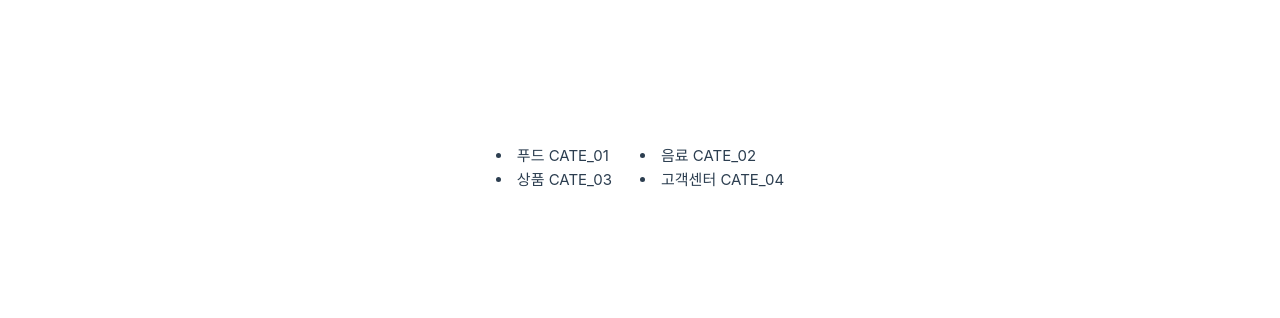
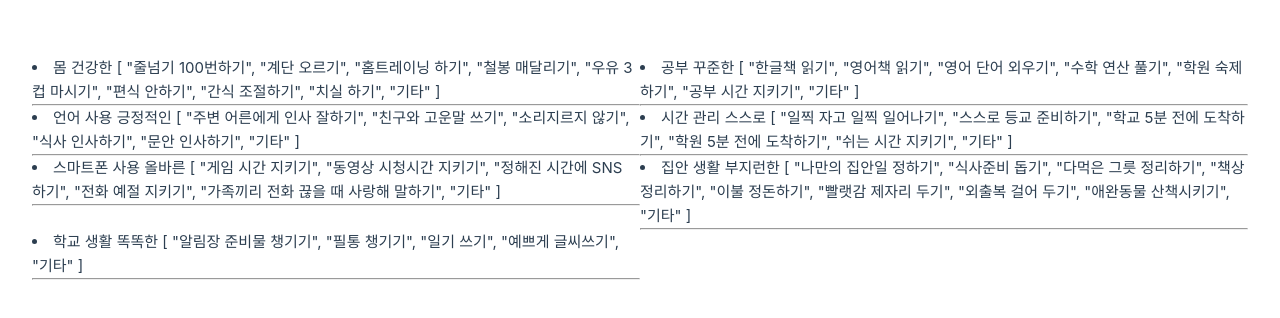
Before and after one commit to qkralsgml78-hello-vue/qkralsgml78-hello-vue.github.io, a Vue app: page / in a window 1280 px wide. Shown: the part 232-550 px from the top of the page. Built offline with nearby package versions, Linux system fonts and the light colour scheme.

Commit message:
모든 목록 출력

```diff
--- a/src/App.vue
+++ b/src/App.vue
@@ -1,14 +1,15 @@
 <script setup>
 import { ref } from 'vue'
-import category from "@/assets/category.json"
+import category from "@/assets/habitCategory.json"
 
-const categories = ref(category)
+const Category = ref(category)
 //const parentMessage = ref('Parent')
 //const items = ref([{ message: 'Foo' }, { message: 'Bar'}])
 </script>
 
 <template>
-  <li v-for= "(item) in categories">
-     {{ item.name }} {{ item.code}}
+  <li v-for= "(item) in Category">
+     {{ item.type }} {{ item.prefix }} {{ item.categorySubDivision }}
+     <hr>
   </li>
 </template>
--- /dev/null
+++ b/src/assets/habitCategory.json
@@ -0,0 +1,37 @@
+[
+        {
+        "type": "몸",
+        "prefix": "건강한",
+        "categorySubDivision": ["줄넘기 100번하기", "계단 오르기", "홈트레이닝 하기", "철봉 매달리기", "우유 3컵 마시기", "편식 안하기", "간식 조절하기", "치실 하기", "기타"]
+        },
+        {
+        "type": "공부",
+        "prefix": "꾸준한",
+        "categorySubDivision": ["한글책 읽기", "영어책 읽기", "영어 단어 외우기", "수학 연산 풀기", "학원 숙제 하기", "공부 시간 지키기", "기타"]
+        },
+        {
+        "type": "언어 사용",
+        "prefix": "긍정적인",
+        "categorySubDivision": ["주변 어른에게 인사 잘하기", "친구와 고운말 쓰기", "소리지르지 않기", "식사 인사하기", "문안 인사하기", "기타"]
+        },
+        {
+        "type": "시간 관리",
+        "prefix": "스스로",
+        "categorySubDivision": ["일찍 자고 일찍 일어나기", "스스로 등교 준비하기", "학교 5분 전에 도착하기", "학원 5분 전에 도착하기", "쉬는 시간 지키기", "기타"]
+        },
+        {
+        "type": "스마트폰 사용",
+        "prefix": "올바른",
+        "categorySubDivision": ["게임 시간 지키기", "동영상 시청시간 지키기", "정해진 시간에 SNS 하기", "전화 예절 지키기", "가족끼리 전화 끊을 때 사랑해 말하기", "기타"]
+        },
+        {
+        "type": "집안 생활",
+        "prefix": "부지런한",
+        "categorySubDivision": ["나만의 집안일 정하기", "식사준비 돕기", "다먹은 그릇 정리하기", "책상 정리하기", "이불 정돈하기", "빨랫감 제자리 두기", "외출복 걸어 두기", "애완동물 산책시키기", "기타"]
+        },
+        {
+        "type": "학교 생활",
+        "prefix": "똑똑한",
+        "categorySubDivision": ["알림장 준비물 챙기기", "필통 챙기기", "일기 쓰기", "예쁘게 글씨쓰기", "기타"]
+        }
+]
```
